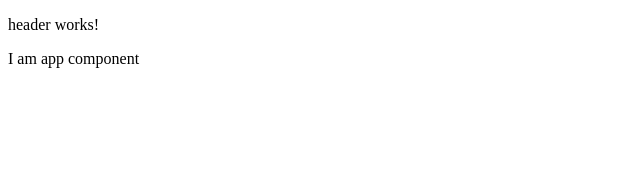
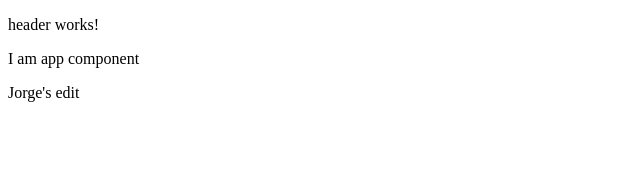
Before and after one commit to The-bvt-3-musketeers/my-life, an Angular app: page / in a window 1280 px wide. Shown: the top 174 px of the page, without its empty margins (0-640 px from the left). Built offline with nearby package versions, Linux system fonts and the light colour scheme.

Commit message:
jorge's app component branch

```diff
--- a/src/app/app.component.html
+++ b/src/app/app.component.html
@@ -1,7 +1,7 @@
 <div class="container-fluid">
   <app-header></app-header>
   <p>I am app component</p>
+  <p>Jorge's edit</p>
 </div>
 
-
 <router-outlet></router-outlet>
```
